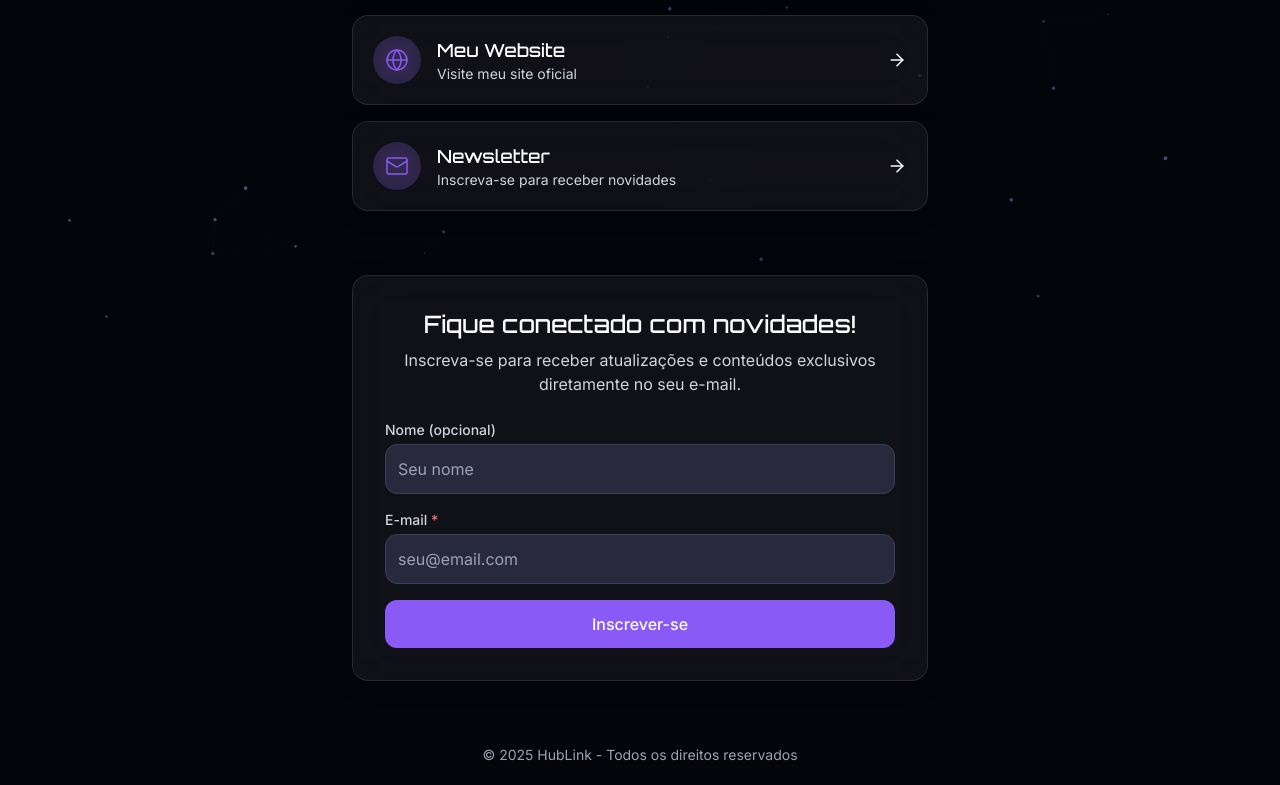
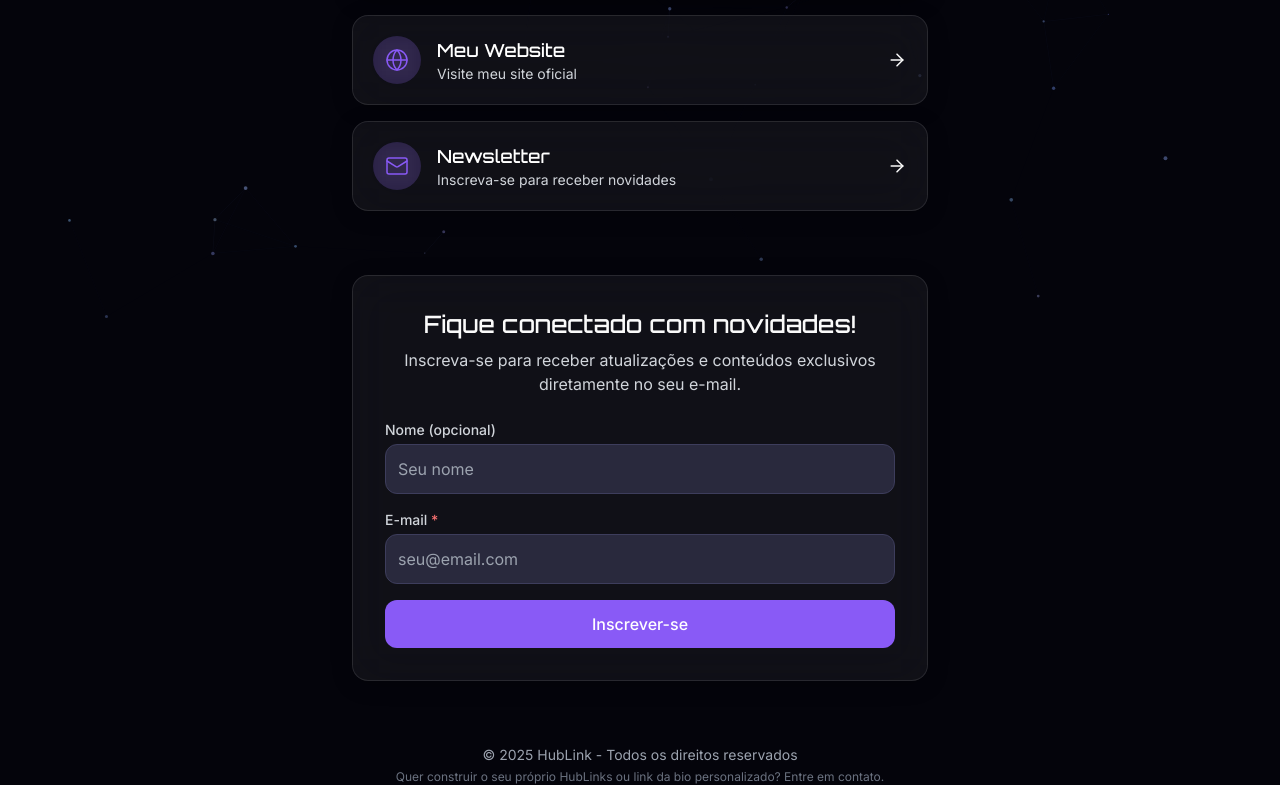
Before and after one commit to luzcrua/linkiverse-portal, a React (Vite) app: page / in a window 1280 px wide. Shown: the part 481-1266 px from the top of the page. Built offline with nearby package versions, Linux system fonts and the light colour scheme.

Commit message:
Add footer link to contact page
Adds a link in the footer to the contact page, with the text "Quer construir o seu próprio HubLinks ou link da bio personalizado? Entre em contato."

```diff
--- a/src/pages/Index.tsx
+++ b/src/pages/Index.tsx
@@ -108,8 +108,18 @@ const Index = () => {
           </motion.div>
         </div>
 
-        <footer className="w-full mt-16 text-center text-sm text-gray-400">
-          <p>© {new Date().getFullYear()} HubLink - Todos os direitos reservados</p>
+        <footer className="w-full mt-16 text-center text-sm">
+          <p className="text-gray-400">© {new Date().getFullYear()} HubLink - Todos os direitos reservados</p>
+          <p className="text-gray-500 text-xs mt-1">
+            <a
+              href="https://arinelson.space/contato"
+              target="_blank"
+              rel="noopener noreferrer"
+              className="hover:text-primary transition-colors"
+            >
+              Quer construir o seu próprio HubLinks ou link da bio personalizado? Entre em contato.
+            </a>
+          </p>
         </footer>
       </div>
     </>
```
